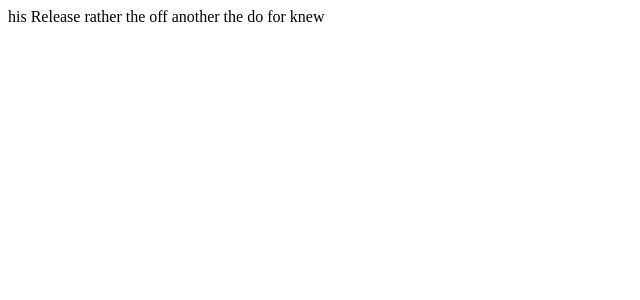
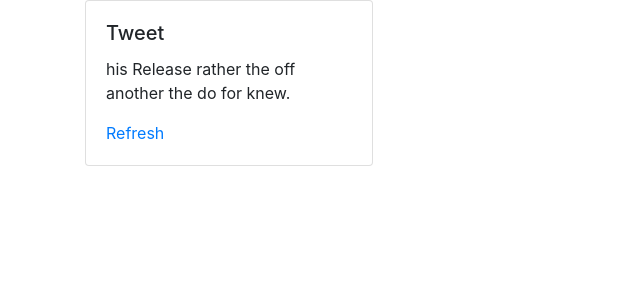
Before and after one commit to KitsuneNoctus/Tweet-Generator-HC, a Flask app: page / in a window 1280 px wide. Shown: the top 300 px of the page, without its empty margins (0-640 px from the left). Run offline with Flask 2, Linux system fonts and the light colour scheme; some libraries are stand-ins or nearby versions.

Commit message:
Adding a little more styling to webpage.

```diff
--- a/app.py
+++ b/app.py
@@ -25,7 +25,7 @@ def index():
     """Return homepage."""
     # dict_histogram = Dictogram(get_words())
     # dict_histogram.sample()
-    return create_random_sentence(10)
+    return render_template("index.html", sentence=create_random_sentence(10))
     # word_probability.pick_one_word(word_probability.calc_probability(word_probability.convert_histogram()))
 
 if __name__ == '__main__':
--- a/templates/base.html
+++ b/templates/base.html
@@ -1,5 +1,5 @@
 <!DOCTYPE html>
-<<!DOCTYPE html>
+<!DOCTYPE html>
 <html lang="en" dir="ltr">
     <head>
         <meta charset="utf-8">
@@ -14,6 +14,8 @@
         <link rel="stylesheet" href="styles.css">
     </head>
     <body>
+        {% block content %}
 
+        {% endblock %}
     </body>
 </html>
--- a/templates/index.html
+++ b/templates/index.html
@@ -0,0 +1,13 @@
+{% extends 'base.html' %}
+{% block content %}
+    <div class="container">
+        <div class="card" style="width: 18rem;">
+          <div class="card-body">
+            <h5 class="card-title">Tweet</h5>
+            <p class="card-text">{{ sentence }}.</p>
+            <a href="/" class="card-link">Refresh</a>
+          </div>
+        </div>
+
+    </div>
+{% endblock %}
```
